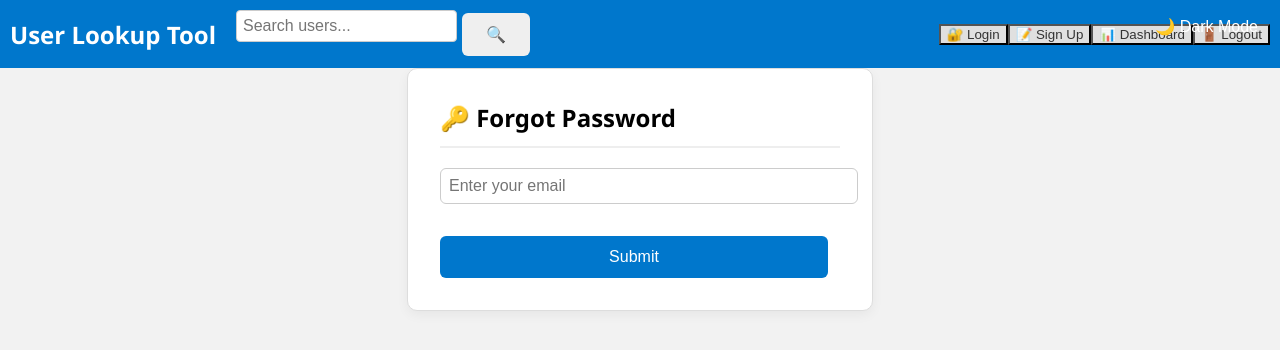
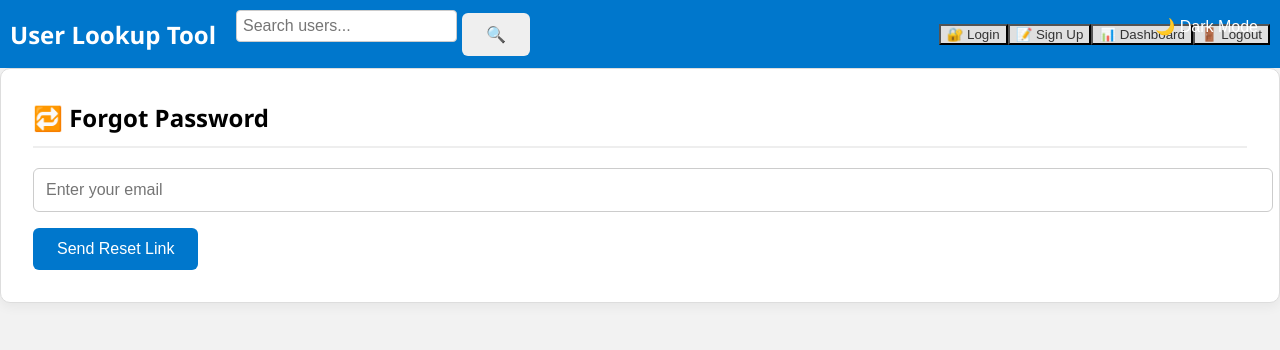
Before and after one commit to MoonSupreme1927/user-lookup-app, a React (Create React App) app in the folder frontend/: page /forgot-password in a window 1280 px wide. Shown: the top 350 px of the page. Built offline with nearby package versions, Linux system fonts and the light colour scheme.

Commit message:
updated resetpw routes

```diff
--- a/frontend/src/ForgotPassword.js
+++ b/frontend/src/ForgotPassword.js
@@ -1,3 +1,4 @@
+// src/ForgotPassword.js
 import React, { useState } from 'react';
 import axios from 'axios';
 
@@ -12,31 +13,28 @@ const ForgotPassword = () => {
     setError('');
 
     try {
-      const response = await axios.post('https://user-lookup-app.onrender.com/forgot-password', { email });
-      setMessage(response.data.message || 'Check your email for the reset link.');
+      const response = await axios.post('https://user-lookup-app.onrender.com/reset-password', { email });
+      setMessage(response.data.message || '📬 Reset link sent!');
     } catch (err) {
-      console.error(err);
-      setError(err.response?.data?.error || 'Something went wrong. Please try again.');
+      setError(err.response?.data?.error || '❌ Failed to send reset link');
     }
   };
 
   return (
-    <div className="form-section" style={{ maxWidth: '400px', margin: 'auto', paddingTop: '2rem' }}>
-      <h2>🔑 Forgot Password</h2>
-      <form onSubmit={handleSubmit} style={{ display: 'flex', flexDirection: 'column', gap: '1rem' }}>
+    <div className="form-section">
+      <h2>🔁 Forgot Password</h2>
+      {message && <p className="success">{message}</p>}
+      {error && <p className="error">{error}</p>}
+      <form onSubmit={handleSubmit}>
         <input
           type="email"
           placeholder="Enter your email"
           value={email}
           onChange={(e) => setEmail(e.target.value)}
           required
-          style={{ padding: '0.5rem' }}
         />
-        <button type="submit" className="btn-primary">Submit</button>
+        <button className="btn-primary" type="submit">Send Reset Link</button>
       </form>
-
-      {message && <p className="success" style={{ color: 'green', marginTop: '1rem' }}>{message}</p>}
-      {error && <p className="error" style={{ color: 'red', marginTop: '1rem' }}>{error}</p>}
     </div>
   );
 };
--- a/frontend/src/ResetPassword.js
+++ b/frontend/src/ResetPassword.js
@@ -1,19 +1,21 @@
+// src/ResetPassword.js
 import React, { useState } from 'react';
 import { useParams, useNavigate } from 'react-router-dom';
 import axios from 'axios';
 
 const ResetPassword = () => {
   const { token } = useParams();
+  const navigate = useNavigate();
+
   const [password, setPassword] = useState('');
   const [confirm, setConfirm] = useState('');
   const [message, setMessage] = useState('');
   const [error, setError] = useState('');
-  const navigate = useNavigate();
 
   const handleReset = async (e) => {
     e.preventDefault();
+    setMessage('');
     setError('');
-    setMessage('');
 
     if (password !== confirm) {
       setError('❗ Passwords do not match');
@@ -22,39 +24,35 @@ const ResetPassword = () => {
 
     try {
       const response = await axios.post(`https://user-lookup-app.onrender.com/reset-password/${token}`, { password });
-      setMessage(response.data.message || '✅ Password reset successful!');
-      setTimeout(() => navigate('/login'), 2500);
+      setMessage(response.data.message || '✅ Password reset!');
+      setTimeout(() => navigate('/login'), 2000);
     } catch (err) {
-      console.error('Reset error:', err);
-      setError(err.response?.data?.error || 'Reset failed. Please try again.');
+      setError(err.response?.data?.error || '❌ Reset failed');
     }
   };
 
   return (
     <div className="form-section">
-      <h2>🔐 Reset Password</h2>
+      <h2>🔒 Reset Password</h2>
+      {message && <p className="success">{message}</p>}
+      {error && <p className="error">{error}</p>}
       <form onSubmit={handleReset}>
         <input
           type="password"
-          placeholder="New password"
+          placeholder="New Password"
           value={password}
           onChange={(e) => setPassword(e.target.value)}
           required
         />
         <input
           type="password"
-          placeholder="Confirm new password"
+          placeholder="Confirm New Password"
           value={confirm}
           onChange={(e) => setConfirm(e.target.value)}
           required
         />
-        <button className="btn-primary" type="submit">
-          Reset Password
-        </button>
+        <button className="btn-primary" type="submit">Reset Password</button>
       </form>
-
-      {message && <p className="success">{message}</p>}
-      {error && <p className="error">{error}</p>}
     </div>
   );
 };
```
